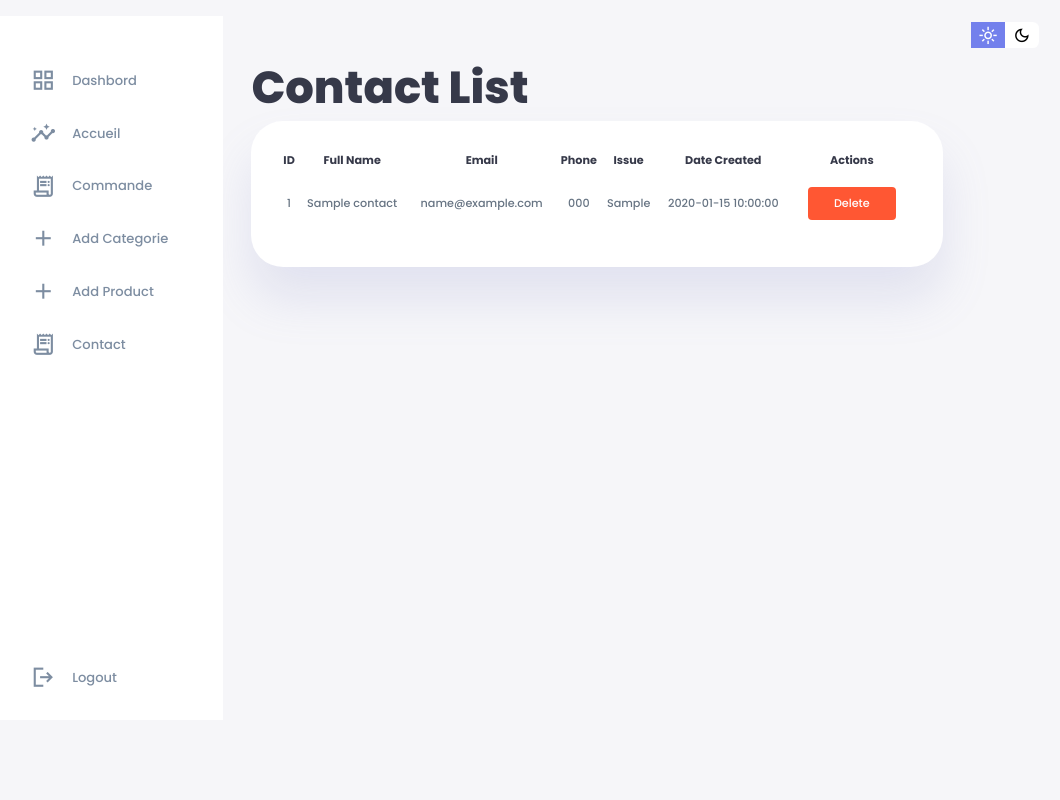
After one commit to MEED07/PROJET, a PHP site: page /liste_contact.php in a window 1280 px wide. The commit adds this page. Shown: the whole page, without its empty margins (27-1087 px from the left). Run offline with PHP 8.4, Linux system fonts and the light colour scheme; tables that the repository leaves empty or names only in its code hold one stand-in row (values such as "Sample post").

Commit message:
modification et create files

```diff
--- a/ajouter_produit.php
+++ b/ajouter_produit.php
@@ -153,6 +153,12 @@ require_once 'include/db.php';
           <span class="material-symbols-sharp">add</span>
           <h3>Add Product</h3>
         </a>
+
+        <a href="liste_contact.php">
+          <span class="material-symbols-sharp">receipt_long</span>
+          <h3>Contact</h3>
+        </a>
+
 
         <a href="logout.php">
           <span class="material-symbols-sharp">logout</span>
--- /dev/null
+++ b/liste_contact.php
@@ -0,0 +1,158 @@
+<?php
+// تضمين الاتصال بقاعدة البيانات
+include "include/db.php";
+
+try {
+    // استعلام لجلب البيانات من جدول contact
+    $sql = "SELECT * FROM contact";
+    $stmt = $pdo->prepare($sql);
+    $stmt->execute();
+
+    // جلب جميع النتائج
+    $contacts = $stmt->fetchAll(PDO::FETCH_ASSOC);
+} catch (PDOException $e) {
+    die("Error: " . $e->getMessage());
+}
+?>
+
+<!DOCTYPE html>
+<html lang="en">
+<head>
+    <meta charset="UTF-8">
+    <meta name="viewport" content="width=device-width, initial-scale=1.0">
+    <title>Contact List</title>
+    <link rel="stylesheet" href="style/dashbordstyle.css?v=<?php echo time(); ?>">
+    <link rel="stylesheet" href="https://fonts.googleapis.com/css2?family=Material+Symbols+Sharp:opsz,wght,FILL,GRAD@48,400,0,0" />
+
+    <style>
+       .actions a {
+        text-decoration: none;
+        color: white;
+        background-color: #007BFF;
+        padding: 0.5rem 1rem;
+        border-radius: 4px;
+        margin-right: 5px;
+        transition: background-color 0.3s;
+    }
+
+    .actions a:hover {
+        background-color: #0056b3;
+    }
+
+    .actions a.delete {
+        background-color: #FF5733;
+    }
+
+    .actions a.delete:hover {
+        background-color: #c70000;
+    }
+    </style>
+</head>
+<body>
+<div class="container">
+    <aside>
+    <div class="sidebar">
+      <div class="top">
+        <div class="logo">
+
+        </div>
+        <div class="close" id="close_btn">
+          <span class="material-symbols-sharp">close</span>
+        </div>
+      </div>
+      <div class="sidebar">
+      <a href="admin.php">
+          <span class="material-symbols-sharp">grid_view</span>
+          <h3>Dashbord</h3>
+        </a>
+        <a href="index.php "target="_blank">
+          <span class="material-symbols-sharp">insights</span>
+          <h3>Accueil</h3>
+        </a>
+
+        <a href="commande.php">
+          <span class="material-symbols-sharp">receipt_long</span>
+          <h3>Commande</h3>
+        </a>
+
+
+        <a href="ajouter_categorie.php">
+          <span class="material-symbols-sharp">add</span>
+          <h3>Add Categorie</h3>
+        </a>
+        <a href="ajouter_produit.php">
+          <span class="material-symbols-sharp">add</span>
+          <h3>Add Product</h3>
+        </a>
+
+
+        <a href="liste_contact.php">
+          <span class="material-symbols-sharp">receipt_long</span>
+          <h3>Contact</h3>
+        </a>
+
+
+        <a href="logout.php">
+          <span class="material-symbols-sharp">logout</span>
+          <h3>Logout</h3>
+        </a>
+      </div>
+      </div>
+    </aside>
+
+
+    <main>
+
+
+        <div class="recent_order">
+        <h1>Contact List</h1>
+        <table>
+            <thead>
+                <tr>
+                    <th>ID</th>
+                    <th>Full Name</th>
+                    <th>Email</th>
+                    <th>Phone</th>
+                    <th>Issue</th>
+                    <th>Date Created</th>
+                    <th>Actions</th>
+                </tr>
+            </thead>
+            <tbody>
+                <?php if (!empty($contacts)): ?>
+                    <?php foreach ($contacts as $contact): ?>
+                        <tr>
+                            <td><?= htmlspecialchars($contact['id']) ?></td>
+                            <td><?= htmlspecialchars($contact['name']) ?></td>
+                            <td><?= htmlspecialchars($contact['email']) ?></td>
+                            <td><?= htmlspecialchars($contact['phone']) ?></td>
+                            <td><?= htmlspecialchars($contact['issue']) ?></td>
+                            <td><?= htmlspecialchars($contact['created_at']) ?></td>
+                            <td class="actions">
+                                <a href="delete_contact.php?id=<?= $contact['id'] ?>" class="delete" onclick="return confirm('Are you sure you want to delete this contact?')">Delete</a>
+                            </td>
+                        </tr>
+                    <?php endforeach; ?>
+                <?php else: ?>
+                    <tr>
+                        <td colspan="6" style="text-align: center;">No contacts found.</td>
+                    </tr>
+                <?php endif; ?>
+            </tbody>
+        </table>
+        </div>
+    </main>
+    <div class="right">
+      <div class="top">
+        <button id="menu_bar">
+          <span class="material-symbols-sharp">menu</span>
+        </button>
+        <div class="theme-toggler">
+          <span class="material-symbols-sharp active">light_mode</span>
+          <span class="material-symbols-sharp">dark_mode</span>
+        </div>
+    </div>
+
+    <script src="script.js"></script>
+</body>
+</html>
```
Also changed, not shown: admin.php (+9 -0 lines), ajouter_categorie.php (+7 -0 lines), contact.php (+31 -3 lines), delete_contact.php (added, +25 -0 lines), index.php (+7 -0 lines).
